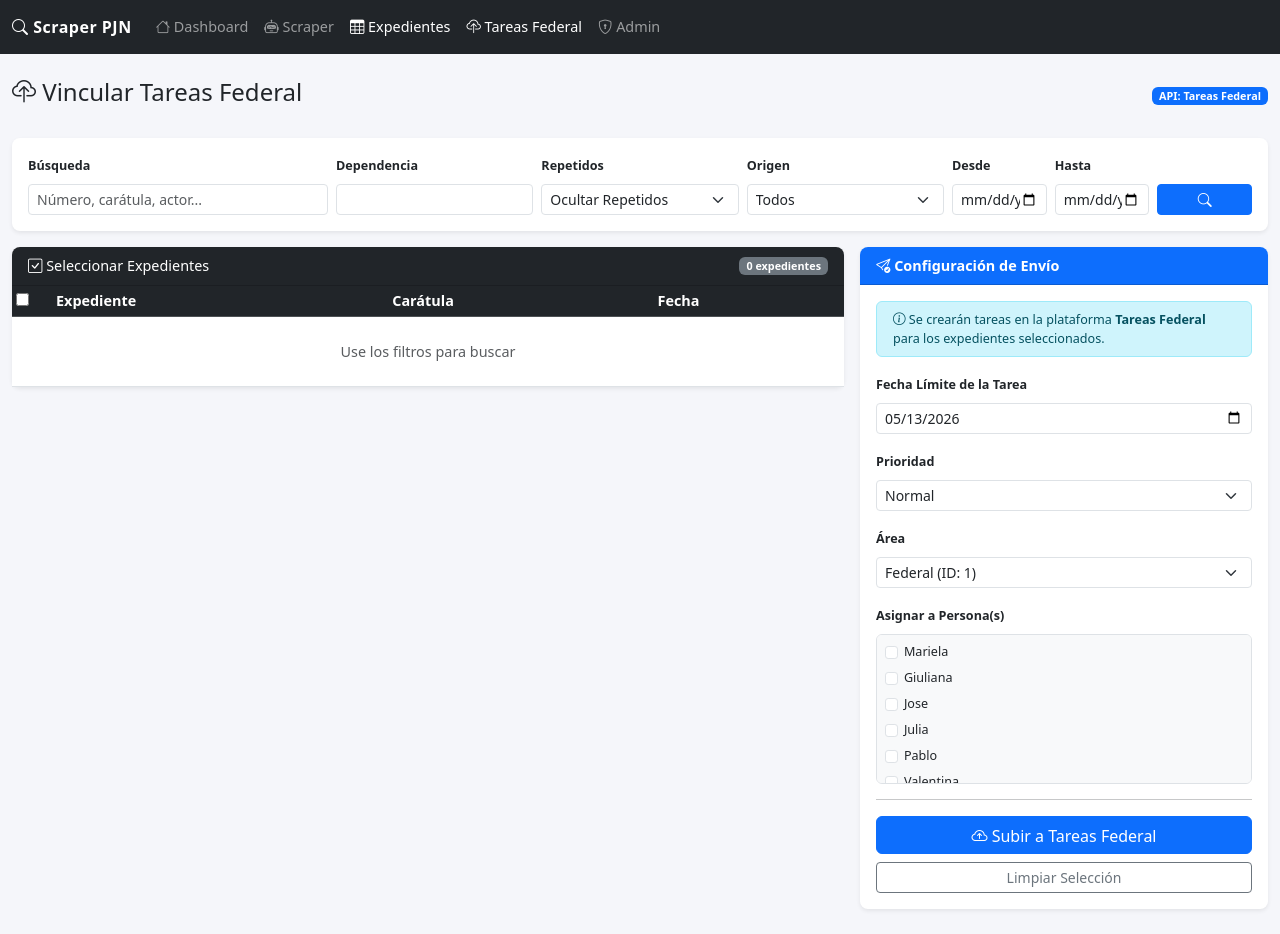
After one commit to OctavioGalvan5/Web-scrapping-federal, a Flask app: page /expedientes/tareas in a window 1280 px wide. The commit adds this page. Run offline with Flask 3, Linux system fonts and the light colour scheme; data that the repository does not hold is empty; some libraries are stand-ins or nearby versions.

Commit message:
Integración con API Tareas Federal: Nueva página de gestión de tareas con selección de área y usuarios

```diff
--- a/routes/expedientes.py
+++ b/routes/expedientes.py
@@ -37,6 +37,11 @@ def _build_filters(args):
         conditions.append("fecha_ingreso <= %s")
         params.append(args['fecha_hasta'])
 
+    if args.get('repetidos') and args['repetidos'] != 'todos':
+        is_rep = args['repetidos'] == 'si'
+        conditions.append("es_repetido = %s")
+        params.append(is_rep)
+
     where = ("WHERE " + " AND ".join(conditions)) if conditions else ""
     return where, params
 
@@ -44,6 +49,11 @@ def _build_filters(args):
 @expedientes_bp.route('/')
 def expedientes_page():
     return render_template('expedientes.html')
+
+
+@expedientes_bp.route('/tareas')
+def tareas_page():
+    return render_template('tareas.html')
 
 
 @expedientes_bp.route('/datos')
--- a/routes/scraper.py
+++ b/routes/scraper.py
@@ -134,3 +134,67 @@ def stream(task_id):
         mimetype='text/event-stream',
         headers={'Cache-Control': 'no-cache', 'X-Accel-Buffering': 'no'},
     )
+
+
+@scraper_bp.route('/subir_a_tareas', methods=['POST'])
+def subir_a_tareas():
+    from scraper_core.api_tareas_client import TareasFederalClient
+
+    d = request.json
+    expedientes = d.get('expedientes', [])
+    api_key = "1317c01cc07232721f8d6113a3a645667dd116130d39800e712c2a09aef726de" # Mariela's key
+    base_url = "https://tareasfederal.cajadeabogadossalta.org"
+
+    due_date = d.get('due_date')
+    priority = d.get('priority', 'Normal')
+    area_id = d.get('area_id')
+    try:
+        if area_id:
+            area_id = int(area_id)
+        else:
+            area_id = None
+    except:
+        area_id = None
+
+    # Manejar assignee_ids (convertir de string "1,2,3" a lista de ints [1,2,3])
+    assignee_ids_raw = d.get('assignee_ids', '')
+    assignee_ids = []
+    if assignee_ids_raw:
+        try:
+            if isinstance(assignee_ids_raw, str):
+                assignee_ids = [int(x.strip()) for x in assignee_ids_raw.split(',') if x.strip().isdigit()]
+            elif isinstance(assignee_ids_raw, list):
+                assignee_ids = [int(x) for x in assignee_ids_raw if str(x).strip().isdigit()]
+        except:
+            pass
+
+    if not expedientes:
+        return jsonify({'error': 'No se seleccionaron expedientes'}), 400
+    if not due_date:
+        return jsonify({'error': 'Debe seleccionar una fecha límite'}), 400
+
+    client = TareasFederalClient(api_key, base_url)
+    exitos = 0
+    errores = 0
+    mensajes_error = []
+
+    for exp in expedientes:
+        res = client.crear_tarea(
+            title=exp['numero_expte'],
+            due_date=due_date,
+            description=exp['caratula'],
+            priority=priority,
+            assignee_ids=assignee_ids,
+            area_id=area_id
+        )
+        if res and res.get('success'):
+            exitos += 1
+        else:
+            errores += 1
+            mensajes_error.append(res.get('error') if res else "Error desconocido")
+
+    return jsonify({
+        'exitos': exitos,
+        'errores': errores,
+        'mensajes_error': mensajes_error[:5] # Devolver solo los primeros 5 errores
+    })
--- a/templates/base.html
+++ b/templates/base.html
@@ -36,6 +36,11 @@
           </a>
         </li>
         <li class="nav-item">
+          <a class="nav-link {% if '/expedientes/tareas' in request.path %}active{% endif %}" href="/expedientes/tareas">
+            <i class="bi bi-cloud-upload"></i> Tareas Federal
+          </a>
+        </li>
+        <li class="nav-item">
           <a class="nav-link {% if '/admin' in request.path %}active{% endif %}" href="/admin/">
             <i class="bi bi-shield-lock"></i> Admin
           </a>
--- /dev/null
+++ b/templates/tareas.html
@@ -0,0 +1,302 @@
+{% extends 'base.html' %}
+{% block title %}Tareas Federal - PJN{% endblock %}
+
+{% block content %}
+<div class="d-flex justify-content-between align-items-center mb-4">
+  <h4><i class="bi bi-cloud-upload"></i> Vincular Tareas Federal</h4>
+  <span class="badge bg-primary">API: Tareas Federal</span>
+</div>
+
+<!-- Filtros -->
+<div class="card border-0 shadow-sm mb-3">
+  <div class="card-body">
+    <div class="row g-2 align-items-end">
+      <div class="col-md-3">
+        <label class="form-label small fw-bold">Búsqueda</label>
+        <input type="text" id="f_busqueda" class="form-control form-control-sm" placeholder="Número, carátula, actor...">
+      </div>
+      <div class="col-md-2">
+        <label class="form-label small fw-bold">Dependencia</label>
+        <input type="text" id="f_dependencia" class="form-control form-control-sm">
+      </div>
+      <div class="col-md-2">
+        <label class="form-label small fw-bold">Repetidos</label>
+        <select id="f_repetidos" class="form-select form-select-sm">
+          <option value="todos">Todos</option>
+          <option value="si">Solo Repetidos</option>
+          <option value="no" selected>Ocultar Repetidos</option>
+        </select>
+      </div>
+      <div class="col-md-2">
+        <label class="form-label small fw-bold">Origen</label>
+        <select id="f_origen" class="form-select form-select-sm">
+          <option value="todos">Todos</option>
+          <option value="scraper">Scraper</option>
+          <option value="manual">Manual</option>
+        </select>
+      </div>
+      <div class="col-md-1">
+        <label class="form-label small fw-bold">Desde</label>
+        <input type="date" id="f_fecha_desde" class="form-control form-control-sm">
+      </div>
+      <div class="col-md-1">
+        <label class="form-label small fw-bold">Hasta</label>
+        <input type="date" id="f_fecha_hasta" class="form-control form-control-sm">
+      </div>
+      <div class="col-md-1 d-flex gap-1">
+        <button class="btn btn-primary btn-sm w-100" onclick="cargarDatos()">
+          <i class="bi bi-search"></i>
+        </button>
+      </div>
+    </div>
+  </div>
+</div>
+
+<div class="row g-3">
+  <!-- Tabla de Selección -->
+  <div class="col-lg-8">
+    <div class="card border-0 shadow-sm">
+      <div class="card-header bg-dark text-white d-flex justify-content-between align-items-center">
+        <span><i class="bi bi-check-square"></i> Seleccionar Expedientes</span>
+        <span id="total_badge" class="badge bg-secondary">0 expedientes</span>
+      </div>
+      <div class="card-body p-0">
+        <div class="table-responsive" style="max-height: 600px;">
+          <table class="table table-sm table-hover mb-0" id="tabla_tareas">
+            <thead class="table-dark sticky-top">
+              <tr>
+                <th width="40"><input type="checkbox" id="select_all" onchange="toggleSelectAll()"></th>
+                <th>Expediente</th>
+                <th>Carátula</th>
+                <th>Fecha</th>
+              </tr>
+            </thead>
+            <tbody id="tbody_tareas">
+              <tr><td colspan="4" class="text-center py-4 text-muted">Use los filtros para buscar</td></tr>
+            </tbody>
+          </table>
+        </div>
+      </div>
+    </div>
+  </div>
+
+  <!-- Panel de Envío -->
+  <div class="col-lg-4">
+    <div class="card border-0 shadow-sm sticky-top" style="top: 20px;">
+      <div class="card-header bg-primary text-white fw-bold">
+        <i class="bi bi-send-check"></i> Configuración de Envío
+      </div>
+      <div class="card-body">
+        <div class="alert alert-info py-2 small">
+          <i class="bi bi-info-circle"></i> Se crearán tareas en la plataforma <strong>Tareas Federal</strong> para los expedientes seleccionados.
+        </div>
+
+        <div class="mb-3">
+          <label class="form-label small fw-bold">Fecha Límite de la Tarea</label>
+          <input type="date" id="api_due_date" class="form-control form-control-sm">
+        </div>
+
+        <div class="mb-3">
+          <label class="form-label small fw-bold">Prioridad</label>
+          <select id="api_priority" class="form-select form-select-sm">
+            <option value="Normal">Normal</option>
+            <option value="Media">Media</option>
+            <option value="Urgente">Urgente</option>
+          </select>
+        </div>
+
+        <div class="mb-3">
+          <label class="form-label small fw-bold">Área</label>
+          <select id="api_area" class="form-select form-select-sm">
+            <option value="1" selected>Federal (ID: 1)</option>
+          </select>
+        </div>
+
+        <div class="mb-3">
+          <label class="form-label small fw-bold">Asignar a Persona(s)</label>
+          <div class="border rounded p-2 bg-light" style="max-height: 150px; overflow-y: auto;">
+            <div class="form-check small">
+              <input class="form-check-input user-check" type="checkbox" value="2" id="u2">
+              <label class="form-check-label" for="u2">Mariela</label>
+            </div>
+            <div class="form-check small">
+              <input class="form-check-input user-check" type="checkbox" value="3" id="u3">
+              <label class="form-check-label" for="u3">Giuliana</label>
+            </div>
+            <div class="form-check small">
+              <input class="form-check-input user-check" type="checkbox" value="4" id="u4">
+              <label class="form-check-label" for="u4">Jose</label>
+            </div>
+            <div class="form-check small">
+              <input class="form-check-input user-check" type="checkbox" value="5" id="u5">
+              <label class="form-check-label" for="u5">Julia</label>
+            </div>
+            <div class="form-check small">
+              <input class="form-check-input user-check" type="checkbox" value="6" id="u6">
+              <label class="form-check-label" for="u6">Pablo</label>
+            </div>
+            <div class="form-check small">
+              <input class="form-check-input user-check" type="checkbox" value="7" id="u7">
+              <label class="form-check-label" for="u7">Valentina</label>
+            </div>
+            <div class="form-check small">
+              <input class="form-check-input user-check" type="checkbox" value="19" id="u19">
+              <label class="form-check-label" for="u19">Carolina</label>
+            </div>
+            <div class="form-check small">
+              <input class="form-check-input user-check" type="checkbox" value="8" id="u8">
+              <label class="form-check-label" for="u8">admin</label>
+            </div>
+          </div>
+        </div>
+
+        <hr>
+
+        <div class="d-grid gap-2">
+          <button id="btn_subir" class="btn btn-primary" onclick="subirTareas()">
+            <i class="bi bi-cloud-arrow-up"></i> Subir a Tareas Federal
+          </button>
+          <button class="btn btn-outline-secondary btn-sm" onclick="limpiarSeleccion()">
+            Limpiar Selección
+          </button>
+        </div>
+
+        <div id="api_result" class="mt-3" style="display:none"></div>
+      </div>
+    </div>
+  </div>
+</div>
+{% endblock %}
+
+{% block extra_js %}
+<script>
+let dataActual = [];
+
+// Setear fecha de mañana por defecto
+const mañana = new Date();
+mañana.setDate(mañana.getDate() + 1);
+document.getElementById('api_due_date').value = mañana.toISOString().split('T')[0];
+
+function getFiltros() {
+  return new URLSearchParams({
+    busqueda:     document.getElementById('f_busqueda').value,
+    dependencia:  document.getElementById('f_dependencia').value,
+    repetidos:    document.getElementById('f_repetidos').value,
+    origen:       document.getElementById('f_origen').value,
+    fecha_desde:  document.getElementById('f_fecha_desde').value,
+    fecha_hasta:  document.getElementById('f_fecha_hasta').value,
+  });
+}
+
+async function cargarDatos() {
+  const params = getFiltros();
+  const resp = await fetch('/expedientes/datos?' + params);
+  const { data, total } = await resp.json();
+  dataActual = data;
+
+  document.getElementById('total_badge').textContent = `${total} expedientes`;
+  document.getElementById('select_all').checked = false;
+
+  const tbody = document.getElementById('tbody_tareas');
+  if (!data.length) {
+    tbody.innerHTML = '<tr><td colspan="4" class="text-center py-4 text-muted">Sin resultados</td></tr>';
+    return;
+  }
+
+  tbody.innerHTML = data.map((r, idx) => `
+    <tr>
+      <td><input type="checkbox" class="exp-check" data-idx="${idx}"></td>
+      <td class="fw-bold small">
+        ${r.numero_expte || ''}
+        ${r.es_repetido ? '<span class="badge bg-warning text-dark ms-1">rep</span>' : ''}
+      </td>
+      <td class="small" title="${r.caratula || ''}">${(r.caratula || '').substring(0,60)}${(r.caratula||'').length>60?'…':''}</td>
+      <td class="small">${r.fecha_ingreso ? r.fecha_ingreso.split('-').reverse().join('/') : ''}</td>
+    </tr>
+  `).join('');
+}
+
+function toggleSelectAll() {
+  const checked = document.getElementById('select_all').checked;
+  document.querySelectorAll('.exp-check').forEach(cb => cb.checked = checked);
+}
+
+function limpiarSeleccion() {
+  document.querySelectorAll('.exp-check').forEach(cb => cb.checked = false);
+  document.getElementById('select_all').checked = false;
+}
+
+async function subirTareas() {
+  const selectedIndices = Array.from(document.querySelectorAll('.exp-check:checked'))
+    .map(cb => parseInt(cb.dataset.idx));
+
+  if (selectedIndices.length === 0) {
+    alert('Seleccione al menos un expediente');
+    return;
+  }
+
+  const due_date = document.getElementById('api_due_date').value;
+  const priority = document.getElementById('api_priority').value;
+  const area_id = document.getElementById('api_area').value;
+
+  // Obtener IDs de usuarios seleccionados
+  const selectedUserIds = Array.from(document.querySelectorAll('.user-check:checked'))
+    .map(cb => cb.value)
+    .join(',');
+
+  if (!due_date) {
+    alert('Seleccione una fecha límite');
+    return;
+  }
+
+  const selectedExpedientes = selectedIndices.map(idx => dataActual[idx]);
+  const btn = document.getElementById('btn_subir');
+  const divResult = document.getElementById('api_result');
+
+  btn.disabled = true;
+  btn.innerHTML = `<span class="spinner-border spinner-border-sm"></span> Subiendo ${selectedExpedientes.length}...`;
+  divResult.style.display = 'none';
+
+  try {
+    const resp = await fetch('/scraper/subir_a_tareas', {
+      method: 'POST',
+      headers: { 'Content-Type': 'application/json' },
+      body: JSON.stringify({
+        expedientes: selectedExpedientes,
+        due_date,
+        priority,
+        assignee_ids: selectedUserIds,
+        area_id
+      })
+    });
+
+    const result = await resp.json();
+    divResult.style.display = 'block';
+
+    if (resp.ok) {
+      divResult.innerHTML = `
+        <div class="alert alert-success small mb-0">
+          <strong>¡Completado!</strong><br>
+          ✅ Éxitos: ${result.exitos}<br>
+          ❌ Errores: ${result.errores}
+          ${result.mensajes_error.length ? '<br><br><span class="text-danger">Errores: ' + result.mensajes_error.join(', ') + '</span>' : ''}
+        </div>
+      `;
+      if (result.errores === 0) limpiarSeleccion();
+    } else {
+      divResult.innerHTML = `<div class="alert alert-danger small">${result.error || 'Error desconocido'}</div>`;
+    }
+  } catch (err) {
+    divResult.style.display = 'block';
+    divResult.innerHTML = `<div class="alert alert-danger small">Error de conexión: ${err}</div>`;
+  } finally {
+    btn.disabled = false;
+    btn.innerHTML = '<i class="bi bi-cloud-arrow-up"></i> Subir a Tareas Federal';
+  }
+}
+
+// Cargar al iniciar
+cargarDatos();
+document.getElementById('f_busqueda').addEventListener('keydown', e => { if (e.key === 'Enter') cargarDatos(); });
+</script>
+{% endblock %}
```
Also changed, not shown: scraper_core/api_tareas_client.py (added, +56 -0 lines), templates/expedientes.html (+9 -0 lines).
